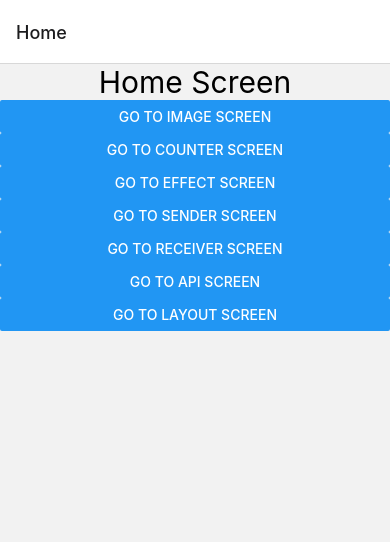
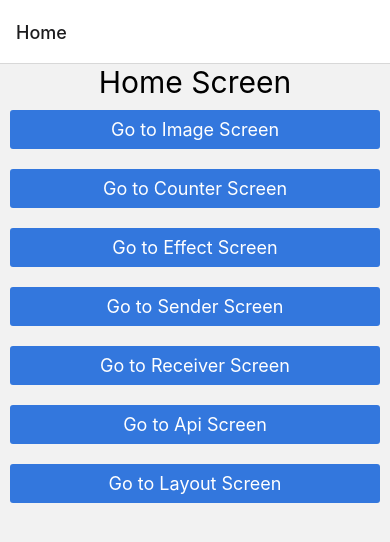
Before and after one commit to BjornBergquist/lecture-one, a React Native app: screen / in a window 390 px wide. Shown: the top 542 px of the page. Built offline with nearby package versions, Linux system fonts and the light colour scheme.

Commit message:
Lecture on platform and react-native-elements

```diff
--- a/package.json
+++ b/package.json
@@ -18,6 +18,7 @@
     "react": "17.0.1",
     "react-dom": "17.0.1",
     "react-native": "0.64.2",
+    "react-native-elements": "^3.4.2",
     "react-native-safe-area-context": "3.3.2",
     "react-native-screens": "~3.8.0",
     "react-native-web": "0.17.1"
--- a/src/screens/HomeScreen.js
+++ b/src/screens/HomeScreen.js
@@ -1,5 +1,6 @@
 import React from 'react'
-import { StyleSheet, Text, View, Button } from 'react-native'
+import { StyleSheet, Text, View } from 'react-native'
+import { Button } from 'react-native-elements/dist/buttons/Button'
 import Title from '../components/Title'
 import navigationPaths from '../navigation/navigationPaths'
 
@@ -10,30 +11,37 @@ const HomeScreen = ({navigation}) => {
             <Button
                 title = "Go to Image Screen"
                 onPress = {() => navigation.navigate(navigationPaths.imageScreen)}
+                buttonStyle={styles.buttonStyle}
             />
              <Button
                 title = "Go to Counter Screen"
                 onPress = {() => navigation.navigate(navigationPaths.counterScreen)}
+                buttonStyle={styles.buttonStyle}
             />
               <Button
                 title = "Go to Effect Screen"
                 onPress = {() => navigation.navigate(navigationPaths.effectScreen)}
+                buttonStyle={styles.buttonStyle}
             />
              <Button
                 title = "Go to Sender Screen"
                 onPress = {() => navigation.navigate(navigationPaths.senderSceen)}
+                buttonStyle={styles.buttonStyle}
             />
              <Button
                 title = "Go to Receiver Screen"
                 onPress = {() => navigation.navigate(navigationPaths.receiverScreen)}
+                buttonStyle={styles.buttonStyle}
             />
             <Button
                 title = "Go to Api Screen"
                 onPress = {() => navigation.navigate(navigationPaths.apiScreen)}
+                buttonStyle={styles.buttonStyle}
             />
              <Button
                 title = "Go to Layout Screen"
                 onPress = {() => navigation.navigate(navigationPaths.layoutScreen)}
+                buttonStyle={styles.buttonStyle}
             />
         </View>
     )
@@ -48,6 +56,10 @@ const styles = StyleSheet.create({
       alignItems: 'center',
       justifyContent: 'center',
     },
+    buttonStyle:{
+        backgroundColor:"#37D",
+        margin:10
+    }
   });
 
 // rnfes
--- a/src/screens/LayoutScreen.js
+++ b/src/screens/LayoutScreen.js
@@ -1,17 +1,21 @@
 import React from 'react'
-import { StyleSheet, Text, View, useWindowDimensions } from 'react-native'
+import { StyleSheet, Text, View, useWindowDimensions, Platform } from 'react-native'
 import testStyle from '../shared/utils/testStyle'
 
 const LayoutScreen = () => {
-    const window = useWindowDimensions()
-    const landscape = window.width > window.height
+    // const window = useWindowDimensions()
+    const {height, width, scale, fontScale} = useWindowDimensions()
+    const landscape = width > height
 
-    const display = () =>{
-        if (landscape) {
-            return <Text>Landscape</Text>
+    const displayOsSpecific = () => {
+        if(Platform.OS === "ios"){
+            return (<Text>This will only be shown on IOS</Text>)
         } else {
-            return ( <Text> Test </Text>
-           )
+            return (
+                <View>
+                    <Text>This will be shown on Android</Text>
+                    <View style={styles.child1}></View>
+                </View>)
         }
     }
 
@@ -20,14 +24,14 @@ const LayoutScreen = () => {
     <View style={styles.child2}></View>
     <View style={styles.child3}></View>
     <View style={styles.child4}></View> */}
-    <Text>Height: {window.height}</Text>
-    <Text>Width: {window.width}</Text>
-    <Text>Scale: {window.scale}</Text>
-    <Text>FontScale: {window.fontScale}</Text>
-    <Text>Aspect-ratio: {window.height/window.width}</Text>
+    <Text>Height: {height}</Text>
+    <Text>Width: {width}</Text>
+    <Text>Scale: {scale}</Text>
+    <Text>FontScale: {fontScale}</Text>
+    <Text>Aspect-ratio: {height/width}</Text>
     <Text>Aspect-ratio: {16/9}</Text>
     <Text style={landscape?styles.landscape:styles.portrait}>{landscape?"Landscape orientation":"Portrait orientation"}</Text>
-
+    {displayOsSpecific()}
 </View> )
 }
 
```
Also changed, not shown: 1 other file (tests, documents, lock files or other folders).
